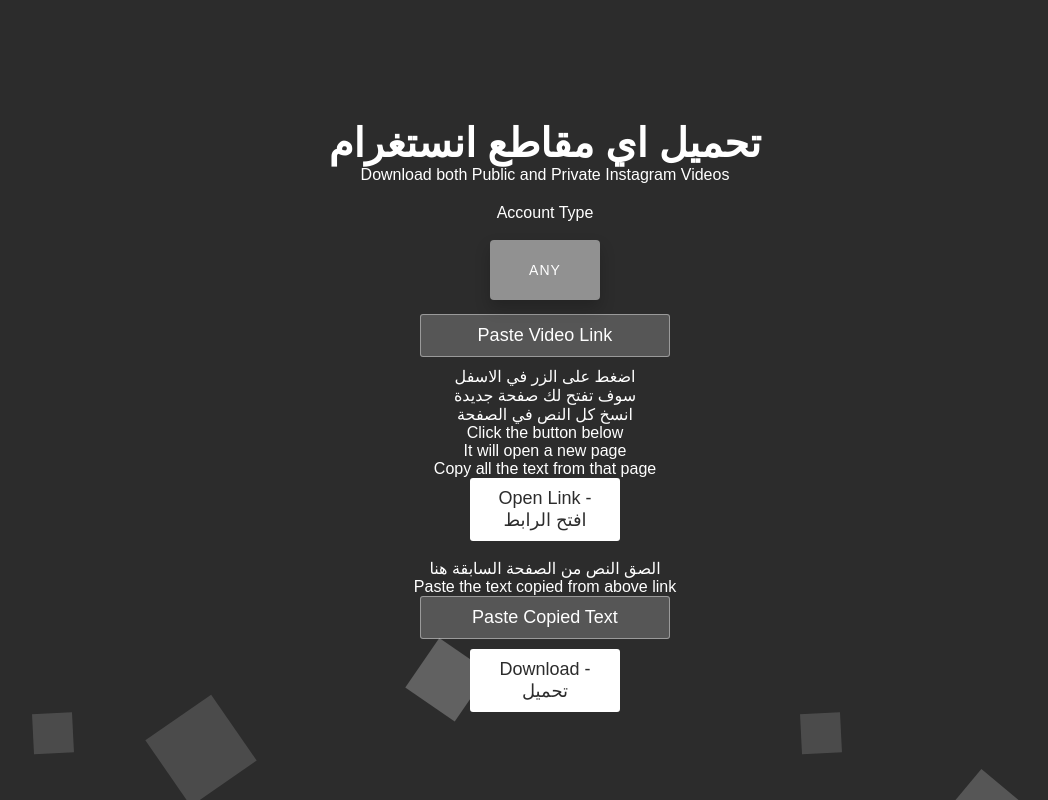
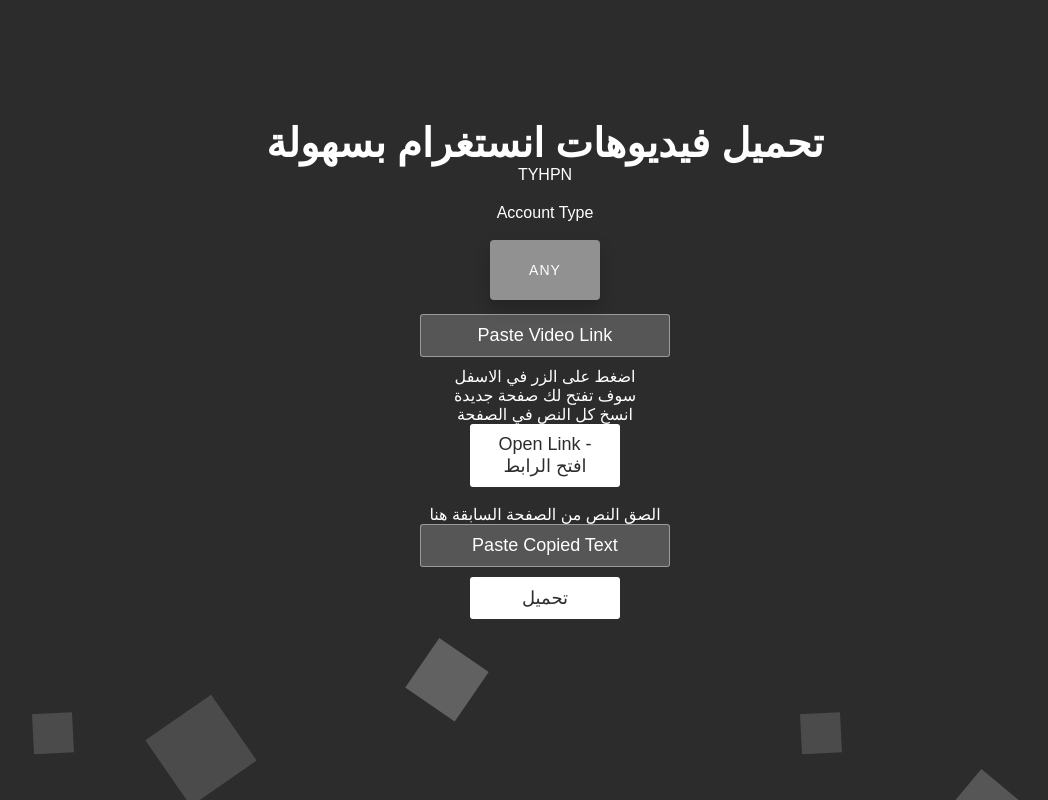
Before and after one commit to firas2323/tool, a plain HTML site: page index.html in a window 1280 px wide. Shown: the whole page, without its empty margins (95-1143 px from the left). Drawn offline with nearby package versions, Linux system fonts and the light colour scheme; a web font is replaced by a local one.

Commit message:
Update index.html

```diff
--- a/index.html
+++ b/index.html
@@ -17,8 +17,8 @@
 <body>
 <div class="wrapper">
 	<div class="container">
-		<h1 style="font-weight: bold;">تحميل اي مقاطع انستغرام</h1>
-		<p> Download both Public and Private Instagram Videos</p>
+		<h1 style="font-weight: bold;"> تحميل فيديوهات انستغرام بسهولة </h1>
+		<p> TYHPN </p>
 		<form class="form">
 				<input class="checkbox" type="checkbox" name="general" id="general">
 						<label class="for-checkbox" for="general"></label>
@@ -48,15 +48,13 @@
 			<input id="link_" type="text" placeholder="Paste Video Link" autocomplete="off" >
 			<div id="private_" style="visibility: hidden;">
                         <p>اضغط على الزر في الاسفل<br> سوف تفتح لك صفحة جديدة <br> انسخ كل النص في الصفحة</p>
-			<p>Click the button below<br> It will open a new page <br> Copy all the text from that page</p>
 			<button id="open_link" type="button" onclick="open_json()">Open Link - افتح الرابط</button>
 			<br>
 			<br>
                         <p> الصق النص من الصفحة السابقة هنا</p>
-			<p> Paste the text copied from above link</p>
 			<input id="json_" type="text" placeholder="Paste Copied Text" autocomplete="off">
 		</div>
-			<button type="submit" id="login-button">Download - تحميل</button>
+			<button type="submit" id="login-button">تحميل</button>
 
 		</form>
 	</div>
```
